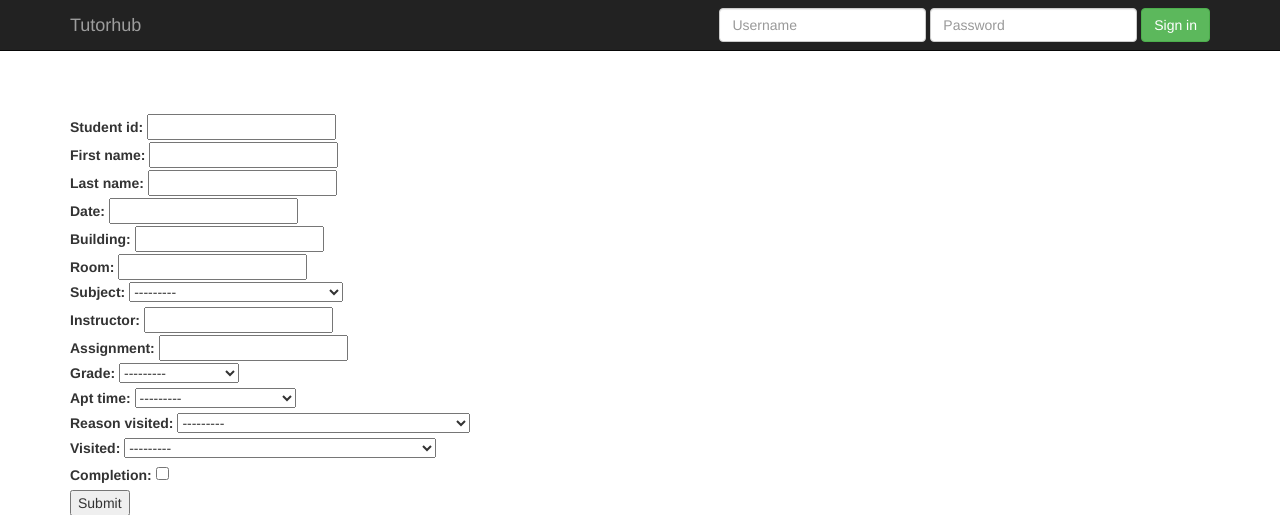
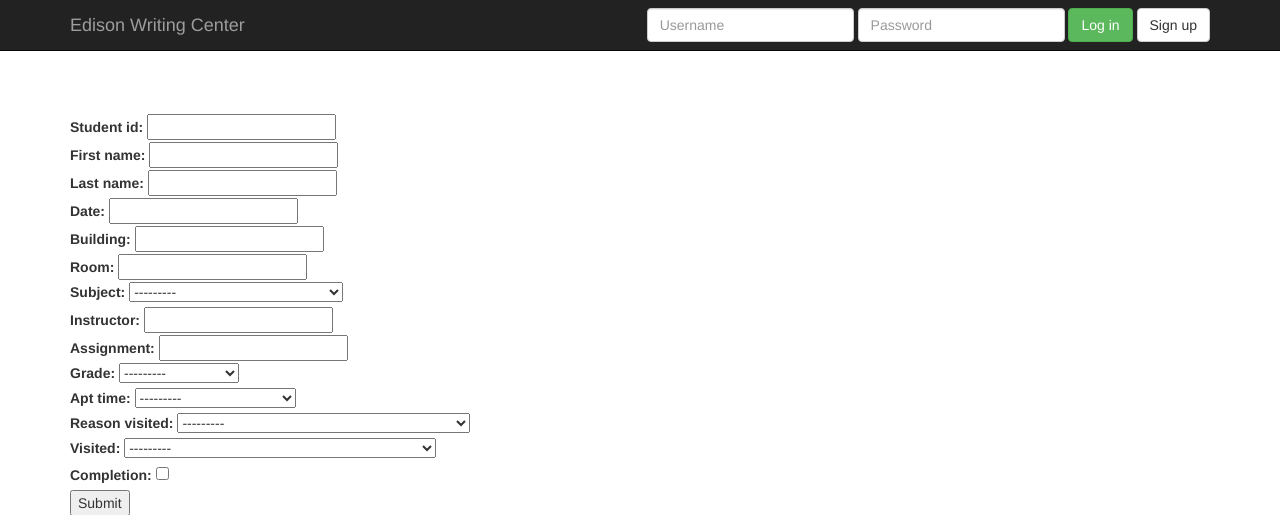
Before and after one commit to parmvirchahal/tutorhub, a Django app: page /create-session/ in a window 1280 px wide. Shown: the top 515 px of the page. Run offline with Django 3.2, Linux system fonts and the light colour scheme; some libraries are stand-ins or nearby versions.

Commit message:
working sign up button/link

```diff
--- a/tutorhub/templates/base.html
+++ b/tutorhub/templates/base.html
@@ -16,7 +16,7 @@
             <span class="icon-bar"></span>
             <span class="icon-bar"></span>
           </button>
-          <a class="navbar-brand" href="#">Tutorhub</a>
+          <a class="navbar-brand" href="#">Edison Writing Center</a>
         </div>
         <div class="navbar-collapse collapse">
           <form class="navbar-form navbar-right" role="form">
@@ -26,7 +26,8 @@
             <div class="form-group">
               <input type="password" placeholder="Password" class="form-control">
             </div>
-            <button type="submit" class="btn btn-success">Sign in</button>
+            <button type="submit" class="btn btn-success">Log in</button>
+            <a href="create-student" class="btn btn-default">Sign up</a>
           </form>
         </div>
       </div>
--- a/tutorhub/views.py
+++ b/tutorhub/views.py
@@ -11,7 +11,7 @@ class ListSession(ListView):
 class SessionForm(ModelForm):
     class Meta:
         model = Session
-        fields = ['student_id', 'first_name', 'last_name', 'date', 'building', 'room', 'subject', 'instructor', 'assignment', 'grade', 'apt_time', 'reason_visited', 'visited']
+        fields = ['student_id', 'first_name', 'last_name', 'date', 'building', 'room', 'subject', 'instructor', 'assignment', 'grade', 'apt_time', 'reason_visited', 'visited', 'completion']
         widgets = {
             'date': AdminDateWidget(attrs={'cols': 80, 'rows': 20}),
         }
```
